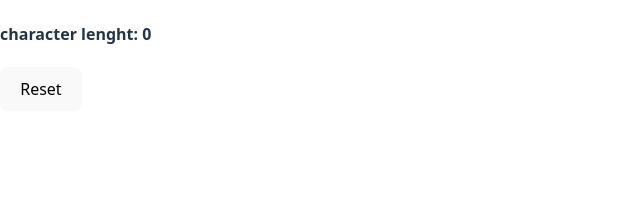
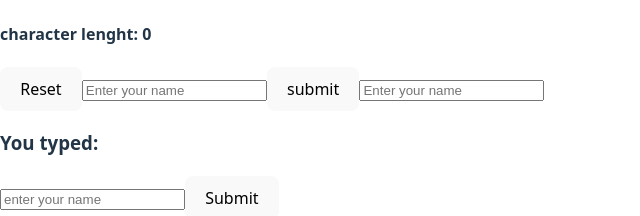
Before and after one commit to Nasir-afridi/React-Dev-Journey, a React (Vite) app in the folder React-Js-Folder/React-topics/week-1/: page / in a window 1280 px wide. Shown: the part 1103-1319 px from the top of the page, without its empty margins (0-640 px from the left). Before the commit the page ends 1214 px from the top, so only its background shows below. Built offline with nearby package versions, Linux system fonts and the light colour scheme; no server answers.

Commit message:
add controlled inputs with character count, reset, and validation alerts

```diff
--- a/React-Js-Folder/React-topics/week-1/src/components/LiveIn.jsx
+++ b/React-Js-Folder/React-topics/week-1/src/components/LiveIn.jsx
@@ -1,15 +1,61 @@
-import React, { useState } from 'react'
+import React, { useState } from "react";
 
 const LiveIn = () => {
-    const [value, setValue] = useState('');
+  const [value, setValue] = useState("");
+  const [string, setString] = useState("");
+  const [input, setInput] = useState("");
   return (
     <>
-        <input type="text" placeholder='Place your Name' value={value} onChange={(e) => setValue(e.target.value)}/>
-        <h2>You typed: {value}</h2>
-        <h4>character lenght: {value.length}</h4>
-        <button onClick={() => {setValue('')}}>Reset</button>
+      <input
+        type="text"
+        placeholder="Place your Name"
+        value={value}
+        onChange={(e) => setValue(e.target.value)}
+      />
+      <h2>You typed: {value}</h2>
+      <h4>character lenght: {value.length}</h4>
+      <button
+        onClick={() => {
+          setValue("");
+        }}
+      >
+        Reset
+      </button>
+
+      <input type="text" placeholder="Enter your name" />
+      <button onClick={() => alert("Hello, Nasir!")}>submit</button>
+
+      <input
+        type="text"
+        placeholder="Enter your name"
+        onChange={(e) => setString(e.target.value)}
+      />
+
+      <h3>You typed: {string}</h3>
+
+      {string.length > 10 && <p style={{ color: "red" }}>Too long!</p>}
+
+      <input
+        type="text"
+        value={input}
+        placeholder="enter your name"
+        onChange={(e) => {
+          setInput(e.target.value);
+        }}
+      />
+      <button
+        onClick={() => {
+          if (input.length === 0) {
+            alert("Please enter your name");
+          } else {
+            alert(`Hello, ${input}!`);
+          }
+        }}
+      >
+        Submit
+      </button>
     </>
-  )
-}
+  );
+};
 
 export default LiveIn;
```
